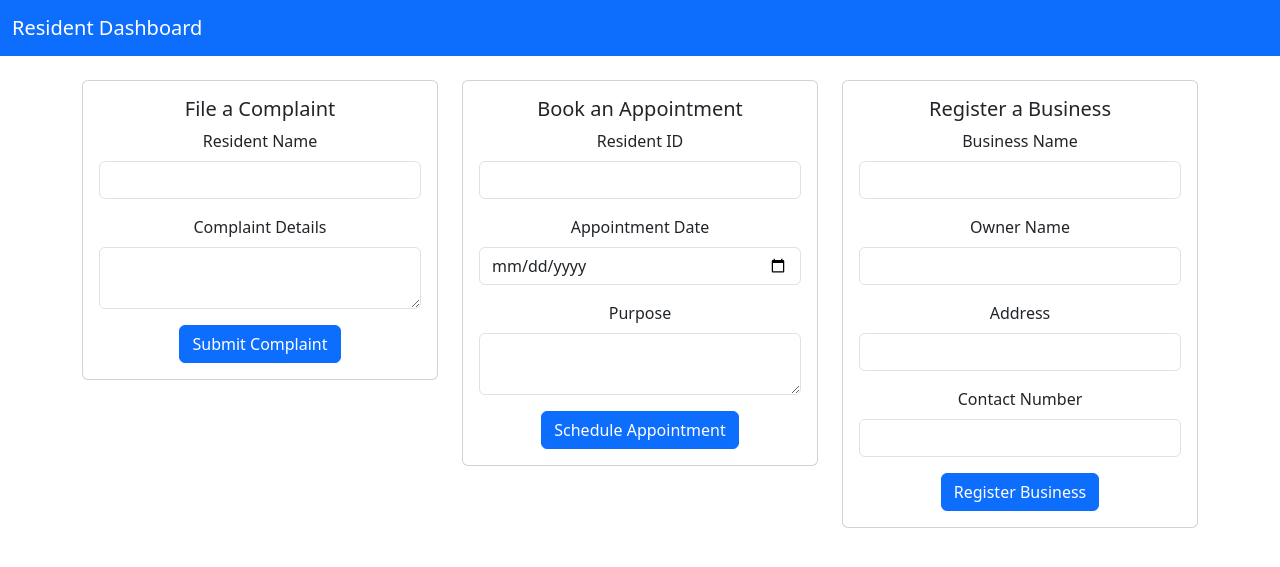
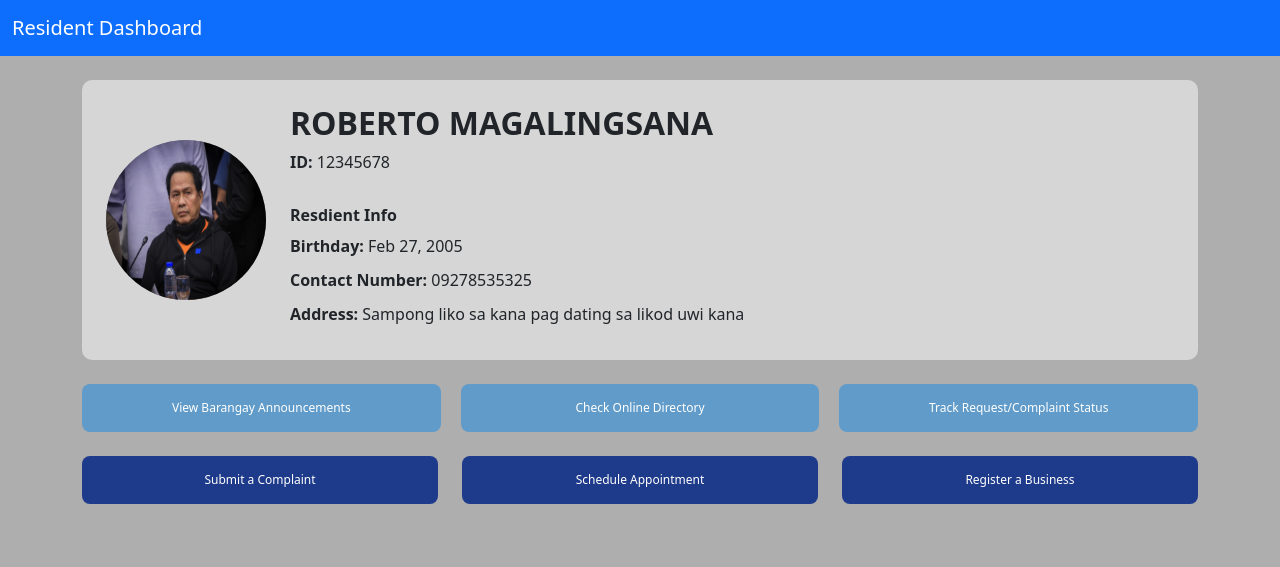
Before and after one commit to leenaardddd/barangay-system, a PHP site: page /resident-dashboard.php in a window 1280 px wide. Shown: the top 567 px of the page. Run offline with PHP 8.4, Linux system fonts and the light colour scheme.

Commit message:
I created buttons for the residents' view and a profile dashboard. The buttons are not yet functional, but three of them serve as dropdowns for the forms.

```diff
--- a/resident-dashboard.php
+++ b/resident-dashboard.php
@@ -5,6 +5,36 @@
     <meta name="viewport" content="width=device-width, initial-scale=1.0">
     <title>Resident Dashboard</title>
     <link href="https://cdn.jsdelivr.net/npm/bootstrap@5.3.0/dist/css/bootstrap.min.css" rel="stylesheet">
+    <style>
+        body {
+            background-color:rgb(175, 174, 174);
+        }
+        .resident-info {
+        margin-top: 32px;
+        }
+
+        .resident-card {
+            background-color: #d6d6d6;
+            padding: 20px;
+            border-radius: 10px;
+        }
+        .resident-info p {
+            margin-bottom: 10px;
+        }
+        .btn-custom {
+            font-size: 12px;
+            padding: 14px 24px;
+            border-radius: 8px;
+            width: 100%;
+            color: white;
+        }
+        .btn-lightblue {
+            background-color:rgb(96, 155, 201);
+        }
+        .btn-darkblue {
+            background-color: #1e3a8a;
+        }
+    </style>
 </head>
 <body>
     <nav class="navbar navbar-dark bg-primary">
@@ -12,12 +42,32 @@
             <a class="navbar-brand" href="#">Resident Dashboard</a>
         </div>
     </nav>
-
     <div class="container mt-4">
+        <div class="resident-card p-4 mb-4 d-flex align-items-center">
+            <div>
+                <img src="quiboloy.jpg" alt="Resident Photo" class="rounded-circle" style="width: 160px; height: 160px; background: gray;">
+            </div>
+            <div class="ms-4">
+                <h2 class="fw-bold">ROBERTO MAGALINGSANA</h2>
+                <p><strong>ID:</strong> 12345678</p>
+                <div class="resident-info">
+                    <h6><strong>Resdient Info</strong></h6>
+                    <p><strong>Birthday:</strong> Feb 27, 2005</p>
+                    <p><strong>Contact Number:</strong> 09278535325</p>
+                    <p><strong>Address:</strong> Sampong liko sa kana pag dating sa likod uwi kana</p>
+                </div>
+            </div>
+        </div>
+        <div class="mb-4 d-flex btn-group-spacing">
+            <button class="btn btn-custom btn-lightblue" style="margin-right: 20px;">View Barangay Announcements</button>
+            <button class="btn btn-custom btn-lightblue" style="margin-right: 20px;">Check Online Directory</button>
+            <button class="btn btn-custom btn-lightblue">Track Request/Complaint Status</button>
+        </div>
         <div class="row">
             <div class="col-md-4">
-                <div class="card text-center p-3">
-                    <h5>File a Complaint</h5>
+                <button class="btn btn-custom btn-darkblue" data-bs-toggle="collapse" data-bs-target="#complaintForm">Submit a Complaint</button>
+                <div class="collapse mt-3" id="complaintForm">
+                    <div class="card p-3">
                         <form action="complaints.php" method="POST">
                             <input type="hidden" name="submit_complaint" value="1">
                             <div class="mb-3">
@@ -28,13 +78,15 @@
                                 <label for="details" class="form-label">Complaint Details</label>
                                 <textarea class="form-control" name="details" required></textarea>
                             </div>
-                        <button type="submit" class="btn btn-primary">Submit Complaint</button>
+                            <button type="submit" class="btn btn-primary">Submit</button>
                         </form>
                     </div>
                 </div>
+            </div>
             <div class="col-md-4">
-                <div class="card text-center p-3">
-                    <h5>Book an Appointment</h5>
+                <button class="btn btn-custom btn-darkblue" data-bs-toggle="collapse" data-bs-target="#appointmentForm">Schedule Appointment</button>
+                <div class="collapse mt-3" id="appointmentForm">
+                    <div class="card p-3">
                         <form action="appointments.php" method="POST">
                             <input type="hidden" name="schedule_appointment" value="1">
                             <div class="mb-3">
@@ -49,13 +101,15 @@
                                 <label for="purpose" class="form-label">Purpose</label>
                                 <textarea class="form-control" name="purpose" required></textarea>
                             </div>
-                        <button type="submit" class="btn btn-primary">Schedule Appointment</button>
+                            <button type="submit" class="btn btn-primary">Schedule</button>
                         </form>
                     </div>
                 </div>
+            </div>
             <div class="col-md-4">
-                <div class="card text-center p-3">
-                    <h5>Register a Business</h5>
+                <button class="btn btn-custom btn-darkblue" data-bs-toggle="collapse" data-bs-target="#businessForm">Register a Business</button>
+                <div class="collapse mt-3" id="businessForm">
+                    <div class="card p-3">
                         <form action="businesses.php" method="POST">
                             <input type="hidden" name="register_business" value="1">
                             <div class="mb-3">
@@ -74,11 +128,13 @@
                                 <label for="contact" class="form-label">Contact Number</label>
                                 <input type="text" class="form-control" name="contact" required>
                             </div>
-                        <button type="submit" class="btn btn-primary">Register Business</button>
+                            <button type="submit" class="btn btn-primary">Register</button>
                         </form>
                     </div>
                 </div>
             </div>
         </div>
+    </div>
+    <script src="https://cdn.jsdelivr.net/npm/bootstrap@5.3.0/dist/js/bootstrap.bundle.min.js"></script>
 </body>
 </html>
```
Also changed, not shown: resources/quiboloy.jpg (added). Lines whose indentation alone changed are shown as unchanged.
